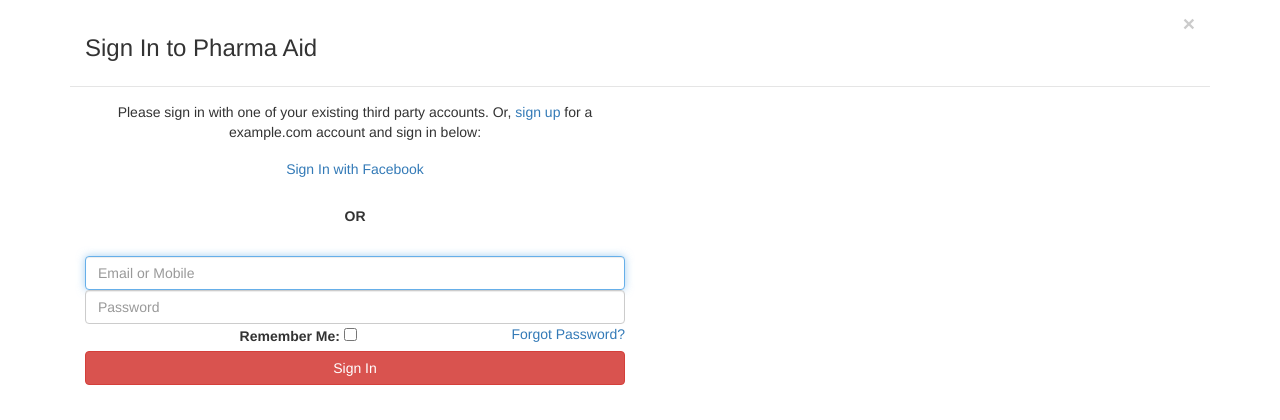
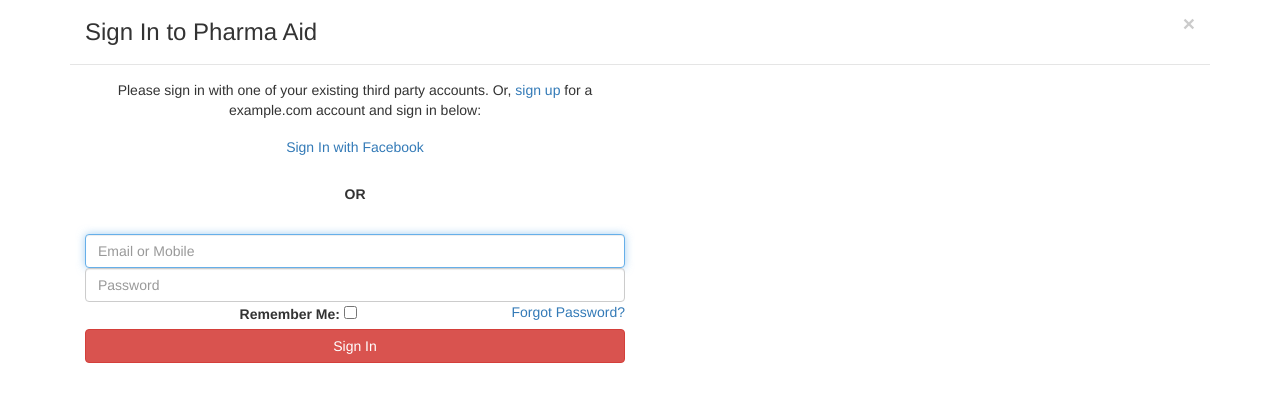
Before and after one commit to MiniGunnR/pharma_aid, a Django app: page /accounts/login/ in a window 1280 px wide. Shown: the top 420 px of the page. Run offline with Django 3.2, Linux system fonts and the light colour scheme; data that the repository does not hold is empty; some libraries are stand-ins or nearby versions.

Commit message:
original login page fix 9

```diff
--- a/templates/account/login.html
+++ b/templates/account/login.html
@@ -17,7 +17,7 @@
 	<!-- header -->
     <div class="modal-header">
 	    <button type="button" class="close" data-dismiss="modal">&times;</button>
-	    <h3>Sign In to Pharma Aid</h3>
+	    <h3 class="modal-title">Sign In to Pharma Aid</h3>
     </div>
 
 	<!-- body -->
```
